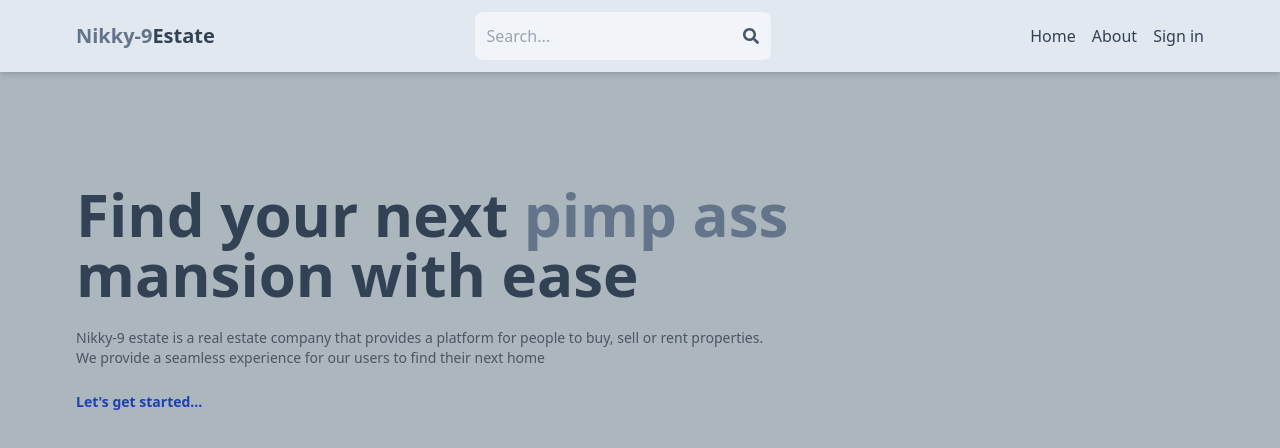
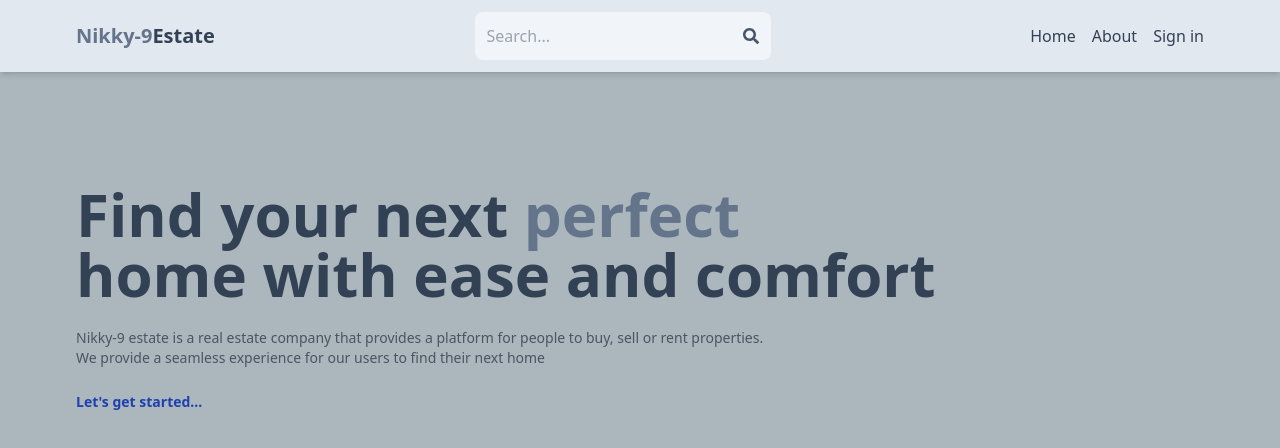
Before and after one commit to thestublord/mern-estate, a React (Vite) app in the folder client/: page / in a window 1280 px wide. Shown: the top 448 px of the page. Built offline with nearby package versions, Linux system fonts and the light colour scheme; no server answers.

Commit message:
updated home page

```diff
--- a/client/src/pages/Home.jsx
+++ b/client/src/pages/Home.jsx
@@ -17,7 +17,7 @@ export default function Home() {
   useEffect(() => {
     const fetchOfferListings = async () => {
       try {
-        const res = await fetch("/api/listing/get?offer=true&limit=3");
+        const res = await fetch("/api/listing/get?offer=true&limit=4");
         const data = await res.json();
         setOfferListings(data);
         fetchRentListings();
@@ -27,7 +27,7 @@ export default function Home() {
     };
     const fetchRentListings = async () => {
       try {
-        const res = await fetch("/api/listing/get?type=rent&limit=3");
+        const res = await fetch("/api/listing/get?type=rent&limit=4");
         const data = await res.json();
         setRentListings(data);
         fetchSaleListings();
@@ -38,7 +38,7 @@ export default function Home() {
 
     const fetchSaleListings = async () => {
       try {
-        const res = await fetch("/api/listing/get?type=sale&limit=3");
+        const res = await fetch("/api/listing/get?type=sale&limit=4");
         const data = await res.json();
         setSaleListings(data);
       } catch (error) {
@@ -52,9 +52,9 @@ export default function Home() {
       {/* top section */}
       <div className="flex flex-col gap-6 p-28 px-3 max-w-6xl mx-auto">
         <h1 className="text-slate-700 font-bold text-3xl lg:text-6xl">
-          Find your next <span className="text-slate-500">pimp ass</span>
+          Find your next <span className="text-slate-500">perfect</span>
           <br />
-          mansion with ease
+          home with ease and comfort
         </h1>
         <div className="text-gray-600 text-xs sm:text-sm">
           Nikky-9 estate is a real estate company that provides a platform for
```
